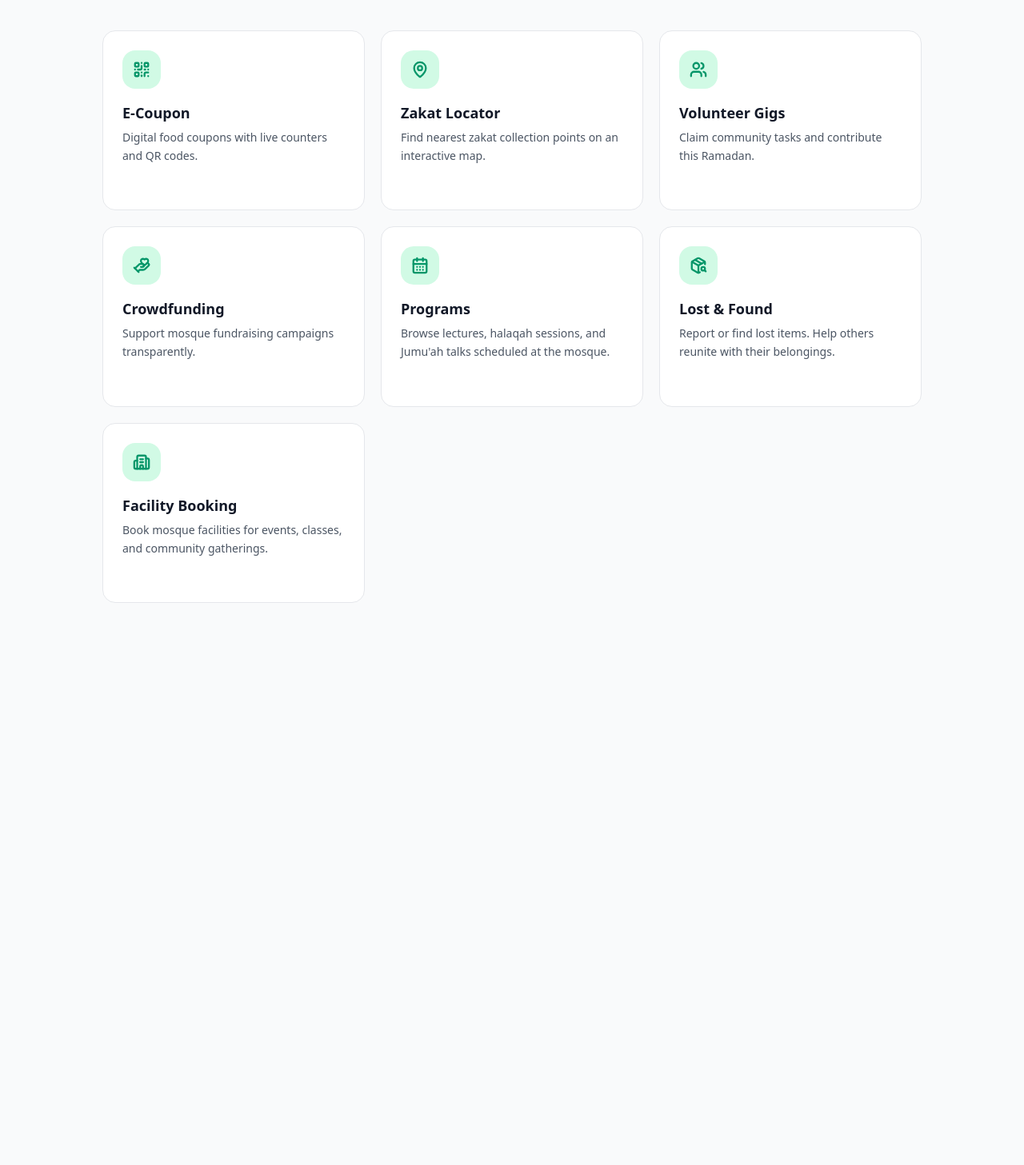
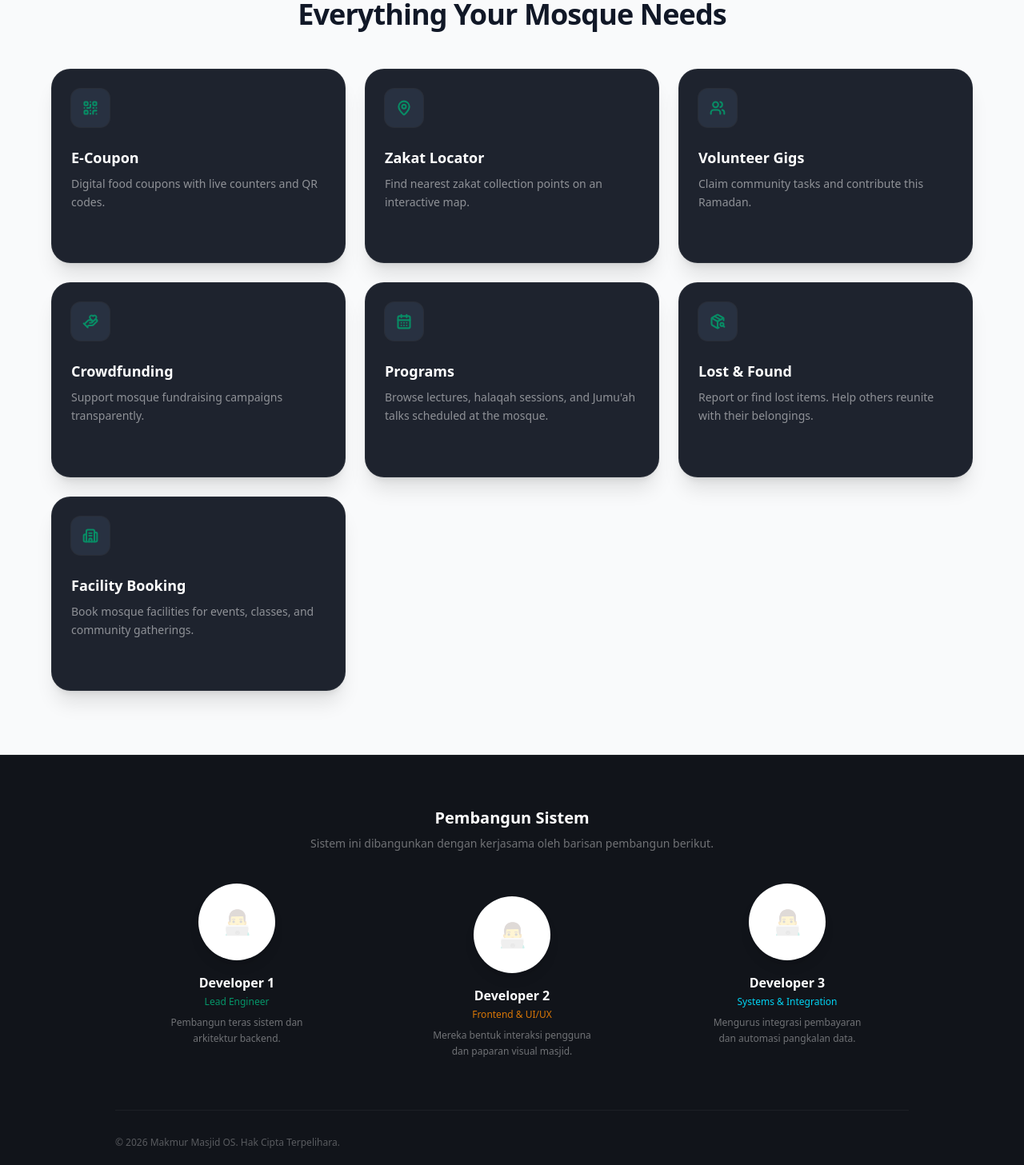
Before and after one commit to AbeFiwanExpertsStudio/makmur-masjid-os, a Next.js app: page / in a window 1280 px wide. Shown: the part 1013-2470 px from the top of the page at 80% size. Before the commit the page ends 1831 px from the top, so only its background shows below. Built offline with nearby package versions, Linux system fonts and the light colour scheme; no server answers; the database is empty.

Commit message:
Restyled features section and added developers footer.

```diff
--- a/src/app/page.tsx
+++ b/src/app/page.tsx
@@ -150,30 +150,96 @@ export default function HomePage() {
       </section>
 
       {/* ═══ FEATURES SECTION ═══ */}
-      <section className="container mx-auto px-4 pb-16">
-        <div className="text-center mb-10">
-          <p className="text-xs font-bold uppercase tracking-widest text-gold mb-2">{t.whatWeOffer}</p>
-          <h2 className="text-3xl font-bold text-text">{t.everythingYourMosqueNeeds}</h2>
+      <section className="container mx-auto px-4 pb-20 pt-8">
+        <div className="text-center mb-12">
+          <p className="text-xs font-bold uppercase tracking-[0.2em] text-gold mb-3">{t.whatWeOffer}</p>
+          <h2 className="text-3xl md:text-4xl font-black text-text tracking-tight">{t.everythingYourMosqueNeeds}</h2>
         </div>
 
-        <div className="grid grid-cols-1 sm:grid-cols-2 lg:grid-cols-3 gap-5 max-w-5xl mx-auto">
+        <div className="grid grid-cols-1 md:grid-cols-2 lg:grid-cols-3 gap-6 max-w-6xl mx-auto">
           {features.map((f) => {
             const Icon = f.icon;
             return (
-              <Link key={f.href} href={f.href} className="card p-6 group flex flex-col">
-                <div className="mb-4 w-12 h-12 rounded-2xl bg-primary-50 dark:bg-primary/10 flex items-center justify-center text-primary group-hover:scale-110 group-hover:bg-primary/15 dark:group-hover:bg-primary/20 transition-all">
-                  <Icon size={22} strokeWidth={2.5} />
+              <Link
+                key={f.href}
+                href={f.href}
+                className="group flex flex-col p-6 rounded-3xl bg-[#1e232e] border border-white/5 shadow-xl hover:shadow-2xl hover:bg-[#252a36] hover:-translate-y-1 hover:border-white/10 transition-all duration-300 relative overflow-hidden"
+              >
+                {/* Subtle top-left gradient glow on hover */}
+                <div className="absolute top-0 left-0 w-32 h-32 bg-primary/20 blur-[50px] opacity-0 group-hover:opacity-100 transition-opacity duration-500 rounded-full" />
+
+                <div className="relative z-10 w-12 h-12 rounded-xl bg-[#283141] flex items-center justify-center text-primary mb-6 ring-1 ring-white/5 group-hover:ring-primary/30 transition-all duration-300">
+                  <Icon size={20} className="opacity-90 group-hover:opacity-100" strokeWidth={2.5} />
                 </div>
-                <h3 className="font-bold text-text text-lg mb-1.5">{f.title}</h3>
-                <p className="text-sm text-text-secondary leading-relaxed flex-1">{f.desc}</p>
-                <div className="mt-4 flex items-center gap-1 text-xs font-semibold text-primary opacity-0 group-hover:opacity-100 -translate-x-1 group-hover:translate-x-0 transition-all">
-                  Open <ArrowRight size={12} />
+
+                <div className="relative z-10">
+                  <h3 className="text-lg font-bold text-white mb-2">{f.title}</h3>
+                  <p className="text-sm font-medium text-white/50 leading-relaxed mb-6">{f.desc}</p>
+                </div>
+
+                {/* Arrow indicator pushed to bottom */}
+                <div className="mt-auto relative z-10 flex items-center gap-2 text-xs font-bold text-primary opacity-0 group-hover:opacity-100 -translate-x-2 group-hover:translate-x-0 transition-all duration-300">
+                  <span>Explore</span> <ArrowRight size={14} />
                 </div>
               </Link>
             );
           })}
         </div>
       </section>
+
+      {/* ═══ FOOTER / CREDITS ═══ */}
+      <footer className="w-full bg-[#11141a] pt-16 pb-12 border-t border-white/5 mt-auto">
+        <div className="container mx-auto px-4 max-w-5xl">
+
+          <div className="text-center mb-10">
+            <h3 className="text-xl font-bold text-white mb-2">Pembangun Sistem</h3>
+            <p className="text-sm text-white/40">Sistem ini dibangunkan dengan kerjasama oleh barisan pembangun berikut.</p>
+          </div>
+
+          <div className="grid grid-cols-1 md:grid-cols-3 gap-6 md:gap-10">
+            {/* Developer 1 */}
+            <div className="flex flex-col items-center text-center group">
+              <div className="w-24 h-24 rounded-full bg-surface border border-white/10 mb-4 overflow-hidden relative shadow-lg group-hover:ring-2 ring-primary/50 transition-all">
+                <div className="absolute inset-0 bg-gradient-to-tr from-primary/20 to-transparent opacity-0 group-hover:opacity-100 transition-opacity" />
+                <div className="w-full h-full flex items-center justify-center text-white/20 text-3xl">👨‍💻</div>
+              </div>
+              <h4 className="text-base font-bold text-white mb-1">Developer 1</h4>
+              <p className="text-xs text-primary font-medium mb-2">Lead Engineer</p>
+              <p className="text-xs text-white/40 max-w-[200px] leading-relaxed">Pembangun teras sistem dan arkitektur backend.</p>
+            </div>
+
+            {/* Developer 2 */}
+            <div className="flex flex-col items-center text-center group md:mt-4">
+              <div className="w-24 h-24 rounded-full bg-surface border border-white/10 mb-4 overflow-hidden relative shadow-lg group-hover:ring-2 ring-primary/50 transition-all">
+                <div className="absolute inset-0 bg-gradient-to-tr from-gold/20 to-transparent opacity-0 group-hover:opacity-100 transition-opacity" />
+                <div className="w-full h-full flex items-center justify-center text-white/20 text-3xl">👨‍💻</div>
+              </div>
+              <h4 className="text-base font-bold text-white mb-1">Developer 2</h4>
+              <p className="text-xs text-gold font-medium mb-2">Frontend & UI/UX</p>
+              <p className="text-xs text-white/40 max-w-[200px] leading-relaxed">Mereka bentuk interaksi pengguna dan paparan visual masjid.</p>
+            </div>
+
+            {/* Developer 3 */}
+            <div className="flex flex-col items-center text-center group">
+              <div className="w-24 h-24 rounded-full bg-surface border border-white/10 mb-4 overflow-hidden relative shadow-lg group-hover:ring-2 ring-primary/50 transition-all">
+                <div className="absolute inset-0 bg-gradient-to-tr from-cyan-500/20 to-transparent opacity-0 group-hover:opacity-100 transition-opacity" />
+                <div className="w-full h-full flex items-center justify-center text-white/20 text-3xl">👨‍💻</div>
+              </div>
+              <h4 className="text-base font-bold text-white mb-1">Developer 3</h4>
+              <p className="text-xs text-cyan-400 font-medium mb-2">Systems & Integration</p>
+              <p className="text-xs text-white/40 max-w-[200px] leading-relaxed">Mengurus integrasi pembayaran dan automasi pangkalan data.</p>
+            </div>
+          </div>
+
+          <div className="mt-16 pt-8 border-t border-white/5 flex flex-col md:flex-row items-center justify-between gap-4">
+            <div className="text-center md:text-left">
+              <p className="text-white/30 text-xs text-center md:text-left">
+                &copy; {new Date().getFullYear()} Makmur Masjid OS. Hak Cipta Terpelihara.
+              </p>
+            </div>
+          </div>
+        </div>
+      </footer>
     </div>
   );
 }
```
